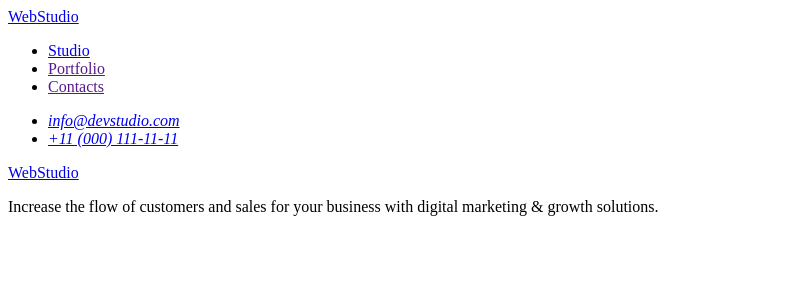
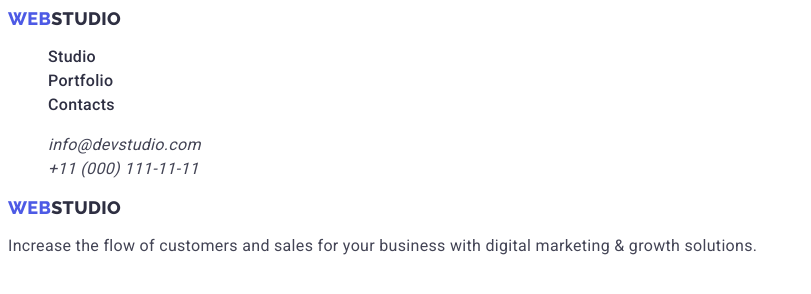
Before and after one commit to ViNezh/goit-markup-hw-02, a plain HTML site: page portfolio.html in a window 1280 px wide. Shown: the whole page, without its empty margins (0-811 px from the left). Drawn offline with Linux system fonts and the light colour scheme.

Commit message:
Update portfolio.html

```diff
--- a/portfolio.html
+++ b/portfolio.html
@@ -6,31 +6,45 @@
     <meta http-equiv="X-UA-Compatible" content="IE=edge" />
     <meta name="viewport" content="width=device-width, initial-scale=1.0" />
     <title>WebStudio</title>
+    <link rel="preconnect" href="https://fonts.googleapis.com" />
+    <link rel="preconnect" href="https://fonts.gstatic.com" crossorigin />
+    <link
+      href="https://fonts.googleapis.com/css2?family=Raleway:wght@800&family=Roboto:wght@400;500;700;900&display=swap"
+      rel="stylesheet"
+    />
+    <link rel="stylesheet" href="./css/styles.css" />
   </head>
   <body>
     <!-- HEADER -->
     <header>
       <nav>
-        <a href="./index.html">WebStudio</a>
-        <ul>
-          <li><a href="./index.html">Studio</a></li>
-          <li><a href="">Portfolio</a></li>
-          <li><a href="">Contacts</a></li>
+        <a href="./index.html" class="logo link"> <span>Web</span>Studio</a>
+        <ul class="site-nav">
+          <li class="list"><a href="./index.html" class="link">Studio</a></li>
+          <li class="list">
+            <a href="./portfolio.html" class="link">Portfolio</a>
+          </li>
+          <li class="list"><a href="" class="link">Contacts</a></li>
         </ul>
       </nav>
       <address>
-        <ul>
-          <li><a href="mailto:info@devstudio.com">info@devstudio.com</a></li>
-          <li><a href="tel:+110001111111">+11 (000) 111-11-11</a></li>
+        <ul class="address">
+          <li class="list">
+            <a href="mailto:info@devstudio.com" class="link"
+              >info@devstudio.com</a
+            >
+          </li>
+          <li class="list">
+            <a href="tel:+110001111111" class="link">+11 (000) 111-11-11</a>
+          </li>
         </ul>
       </address>
     </header>
-    <!-- MAIN CONTENT -->
     <main></main>
     <!-- FOOTER -->
-    <footer>
-      <a href="./index.html">WebStudio</a>
-      <p>
+    <footer class="footer">
+      <a href="./index.html" class="logo link"> <span>Web</span>Studio</a>
+      <p class="footer-text">
         Increase the flow of customers and sales for your business with digital
         marketing & growth solutions.
       </p>
```
